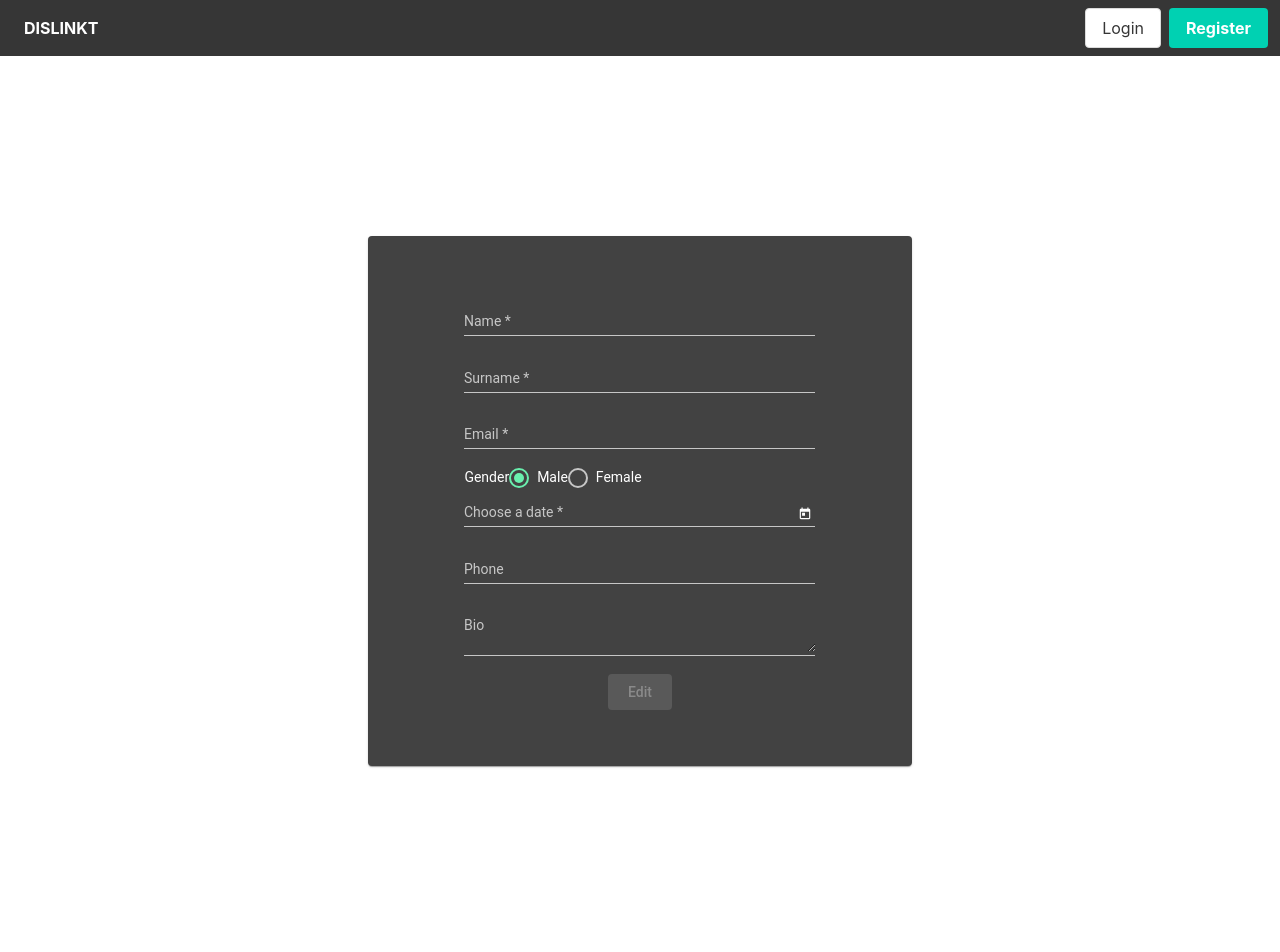
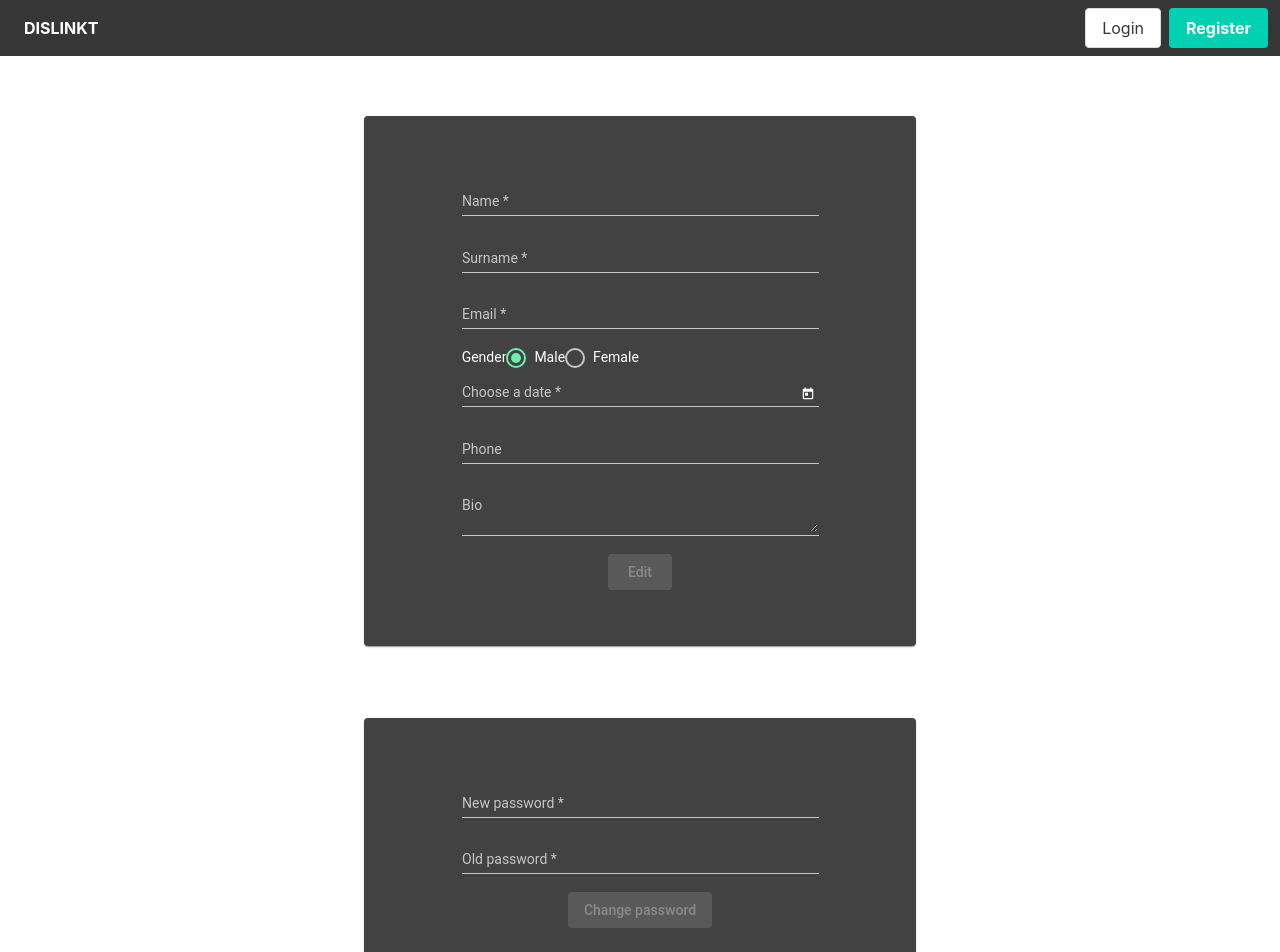
Before and after one commit to XWS-BSEP-TIM1-2022/dislinkt-frontend, an Angular app in the folder dislinkt-frontend/: page /info in a window 1280 px wide. Shown: the top 952 px of the page. Before the commit the page ends 922 px from the top, so only its background shows below. Built offline with nearby package versions, Linux system fonts and the light colour scheme; no server answers.

Commit message:
User can change password

```diff
--- a/dislinkt-frontend/src/app/registration/registration.component.ts
+++ b/dislinkt-frontend/src/app/registration/registration.component.ts
@@ -15,6 +15,9 @@ export class RegistrationComponent implements OnInit {
   maxDate: Date;
   genders: number[] = [0, 1];
 
+  newPassword: string = ""
+  oldPassword: string = ""
+
   user = new User("", "", "", "", 0, "", "", "", "", "")
 
   nameForm = new FormControl('', [Validators.required]);
@@ -25,6 +28,7 @@ export class RegistrationComponent implements OnInit {
   usernameForm = new FormControl('', [Validators.required]);
   passwordForm = new FormControl('', [Validators.required]);
   confirmPasswordForm = new FormControl('', [Validators.required, this.equalsToPasswordValidator()]);
+
 
   equalsToPasswordValidator(): ValidatorFn {
     return (control: AbstractControl): { [key: string]: any } | null =>
@@ -71,6 +75,8 @@ export class RegistrationComponent implements OnInit {
     )
   }
 
+
+
   getnameErrorMessage() {
     return this.usernameForm.hasError('required') ? 'You must enter a value' :
       '';
--- a/dislinkt-frontend/src/app/service/user.service.ts
+++ b/dislinkt-frontend/src/app/service/user.service.ts
@@ -7,7 +7,6 @@ import { User } from '../registration/user';
   providedIn: 'root'
 })
 export class UserService {
-
   constructor(private http: HttpClient) { }
 
   register(user: User) {
@@ -29,4 +28,17 @@ export class UserService {
   searchUser(searchParam: string){
     return this.http.get(environment.serverUrl + 'users/search?searchParam=' + searchParam)
   }
+
+  editPassword(newPassword: any, oldPassword: any, id: any) {
+    var header = {
+      headers: new HttpHeaders()
+        .set('Authorization', `${localStorage.getItem('token')}`)
+    }
+    var body = {
+        "userId": id,
+        "password": newPassword,
+        "oldPassword": oldPassword
+      }
+    return this.http.put(environment.serverUrl + 'users', body, header)
+  }
 }
--- a/dislinkt-frontend/src/app/user/info/info.component.html
+++ b/dislinkt-frontend/src/app/user/info/info.component.html
@@ -1,4 +1,4 @@
-<section class="hero is-medium">
+<section class="hero is-small">
     <div class="hero-body">
         <div class="container ">
             <div class="column is-6 is-offset-3">
@@ -85,3 +85,44 @@
         </div>
     </div>
 </section>
+
+<section class="hero is-small">
+    <div class="hero-body">
+        <div class="container ">
+            <div class="column is-6 is-offset-3">
+
+                <mat-card class="example-card">
+                    <div style="margin-left: 15%; margin-right: 15%;">
+                        <br>
+                        <mat-card-content style="margin-left: 1%; margin-right: 1%;">
+                            <br>
+                            <mat-form-field appearance="legacy" style="width: 100%;">
+                                <mat-label>New password</mat-label>
+                                <input type="password" matInput placeholder="name" [(ngModel)]="newPassword"
+                                    [formControl]="newPasswordForm" required>
+
+                                <mat-error *ngIf="newPasswordForm.invalid">{{getnameErrorMessage()}}</mat-error>
+                            </mat-form-field>
+
+                            <mat-form-field appearance="legacy" style="width: 100%;">
+                                <mat-label>Old password</mat-label>
+                                <input type="password" matInput placeholder="surname" [(ngModel)]="oldPassword"
+                                    [formControl]="oldPasswordForm" required>
+
+                                <mat-error *ngIf="oldPasswordForm.invalid">{{getsurnameErrorMessage()}}</mat-error>
+                            </mat-form-field>
+
+                            <div style="text-align: center;">
+                                <button mat-raised-button color="primary" (click)="editPassword()"
+                                    [disabled]="newPasswordForm.invalid || oldPasswordForm.invalid">
+                                    Change password
+                                </button>
+                            </div>
+                        </mat-card-content>
+                        <br>
+                    </div>
+                </mat-card>
+            </div>
+        </div>
+    </div>
+</section>
--- a/dislinkt-frontend/src/app/user/info/info.component.ts
+++ b/dislinkt-frontend/src/app/user/info/info.component.ts
@@ -16,6 +16,9 @@ export class InfoComponent implements OnInit {
   genders: number[] = [0, 1];
   userId: string | null = "";
 
+  newPassword: string = ""
+  oldPassword: string = ""
+
   user = new User("", "", "", "", 0, "", "", "", "", "")
 
   nameForm = new FormControl('', [Validators.required]);
@@ -24,6 +27,9 @@ export class InfoComponent implements OnInit {
   dateForm = new FormControl('', [Validators.required]);
   phoneForm = new FormControl('', [this.phoneNumberValidator()]);
   usernameForm = new FormControl('', [Validators.required]);
+
+  newPasswordForm = new FormControl('', [Validators.required])
+  oldPasswordForm = new FormControl('', [Validators.required])
 
   phoneNumberValidator(): ValidatorFn {
     return Validators.pattern('[- +()0-9]+');
@@ -106,4 +112,28 @@ export class InfoComponent implements OnInit {
     )
   }
 
+  editPassword(){
+    this.userService.editPassword(this.newPassword, this.oldPassword, this.userId!).subscribe(
+      (data) => {
+        Swal.fire(
+          {
+            icon: 'success',
+            title: 'Successfully registrated',
+            text: 'Here can login',
+            timer: 3000,
+            showConfirmButton: false,
+          })
+      },
+      (error) => {
+        Swal.fire(
+          {
+            icon: 'error',
+            title: error.error.message,
+            timer: 3000,
+            showConfirmButton: false,
+          })
+      }
+    )
+  }
+
 }
```
